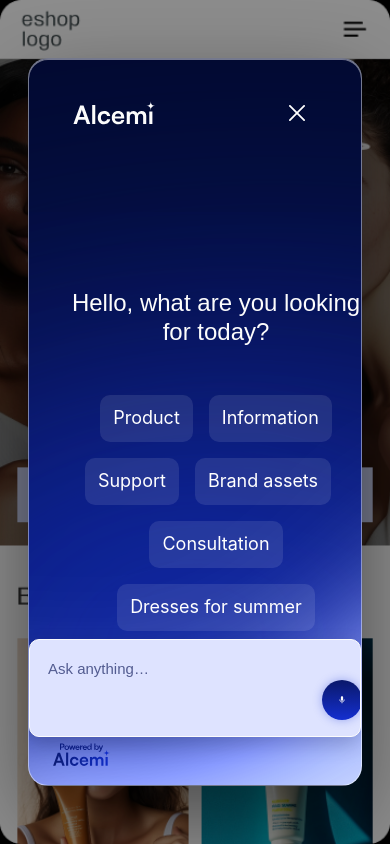
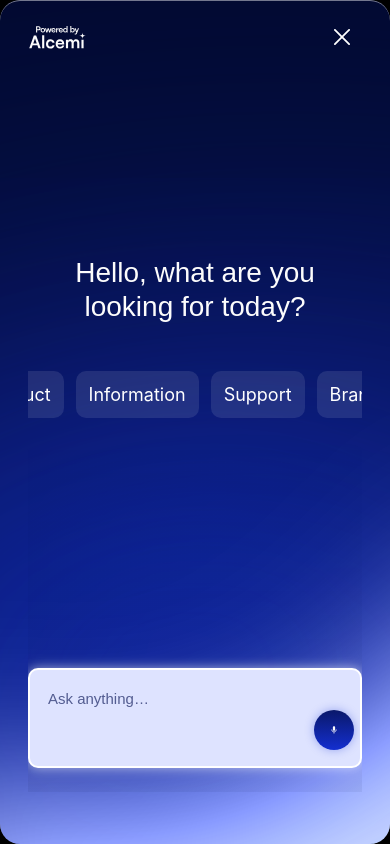
Before and after one commit to Arsenas/alcemi-ai-uzduotis, a React (Vite) app in the folder frontend/: page / in a window 390 px wide. Both pictures are taken after a click on the button "AI powered search". Built offline with nearby package versions, Linux system fonts and the light colour scheme; a web font is replaced by a local one.

Commit message:
mobile responsiveness tvarkymas

```diff
--- a/frontend/src/App.tsx
+++ b/frontend/src/App.tsx
@@ -20,7 +20,7 @@
 
   // autosize
   const taRef = useRef<HTMLTextAreaElement>(null);
-  const MAX_H = 200;
+  const MAX_H = 200; // turi sutapti su CSS .input-wrap max-height
 
   function updateFade(el: HTMLTextAreaElement) {
     const wrap = el.closest(".input-wrap") as HTMLElement | null;
@@ -31,7 +31,6 @@
     const atBottom = el.scrollTop + el.clientHeight >= el.scrollHeight - 0.5;
 
     wrap.classList.toggle("has-overflow", hasOverflow);
-    wrap.classList.toggle("scrolled", el.scrollTop > 0);
     wrap.classList.toggle("scrolled", !atTop); // viršaus fade
     wrap.classList.toggle("has-more-below", !atBottom); // apačios fade
   }
@@ -43,20 +42,39 @@
     el.style.overflowY = el.scrollHeight > MAX_H ? "auto" : "hidden";
     updateFade(el);
   }
+
+  // focus + autosize kai atsidaro modalas / peršoka į "typing"
   useEffect(() => {
-    if (taRef.current) autoresize(taRef.current);
-  }, [open, query]);
+    if (!open) return;
+    if (view !== "typing") return;
+    const el = taRef.current;
+    if (!el) return;
+    // po render
+    requestAnimationFrame(() => {
+      el.focus();
+      el.selectionStart = el.value.length;
+      el.selectionEnd = el.value.length;
+      autoresize(el);
+    });
+  }, [open, view]);
 
   function pickChip(v: string) {
     setQuery(v);
     setView("typing");
+    // autosize kai state pasikeis
+    requestAnimationFrame(() => {
+      if (taRef.current) autoresize(taRef.current);
+    });
   }
+
   function submit() {
+    if (!query.trim()) return; // nieko neteikiam jei tuščia
     setTimeout(() => {
       setAnswer("Lorem ipsum response bubble…");
       setView("answer");
     }, 400);
   }
+
   function reset() {
     setQuery("");
     setAnswer("");
@@ -66,29 +84,35 @@
   return (
     <div className="app-shell">
       <Background />
+
       {!open && (
         <AiButton
           onOpen={() => {
             setOpen(true);
             reset();
+            // užtikrinam fokusą kai modal atsidarys
+            requestAnimationFrame(() => {
+              if (taRef.current) taRef.current.focus();
+            });
           }}
         />
       )}
 
       <Modal open={open} onClose={() => setOpen(false)} title="Hello, what are you looking for today?">
-        <div style={{ flex: 1, display: "flex", flexDirection: "column", gap: 12 }}>
+        {/* Chips */}
+        <div style={{ display: "flex", flexDirection: "column", gap: 12 }}>
           <Chips items={CHIP_ITEMS} onPick={pickChip} />
         </div>
 
-        {/* DOCK ties modal apačia */}
+        {/* DOCK ties modal apačia (sticky mobilėje, absolute desktop) */}
         {view !== "answer" ? (
           <div className="input-dock">
             <form
+              className="input-wrap"
               onSubmit={(e) => {
                 e.preventDefault();
                 submit();
               }}
-              className="input-wrap"
             >
               <textarea
                 ref={taRef}
@@ -100,6 +124,13 @@
                   autoresize(e.currentTarget);
                 }}
                 onScroll={(e) => updateFade(e.currentTarget)}
+                onKeyDown={(e) => {
+                  if (e.key === "Enter" && !e.shiftKey) {
+                    e.preventDefault();
+                    submit();
+                  }
+                }}
+                aria-label="Message"
               />
               <button type="submit" className="input-action" aria-label="Send or voice">
                 <VoiceIcon width={20} height={20} aria-hidden="true" focusable="false" />
--- a/frontend/src/app/Modal.tsx
+++ b/frontend/src/app/Modal.tsx
@@ -10,14 +10,35 @@
   children: ReactNode;
 };
 
-function withBreakAfterLooking(text: string) {
-  const m = text.match(/^(.*\blooking)\b(.*)$/i);
+/**
+ * Įterpia DU galimus laužymo taškus:
+ * - MOBILE: prieš "looking"
+ * - DESKTOP: prieš "for today?"
+ * Kuris bus rodomas – valdoma CSS .break--mobile / .break--desktop
+ */
+function withResponsiveBreaks(text: string) {
+  // "Hello, what are you looking for today?"
+  // -> before="Hello, what are you", word="looking", after=" for today?"
+  const m = text.match(/^(.*?\bare you)\s+(looking)\b(.*)$/i);
   if (!m) return text;
+
+  const before = m[1];
+  const looking = m[2];
+  const after = m[3]; // starts with space: " for today?"
+
   return (
     <>
-      {m[1]}
-      <br />
-      {m[2].trimStart()}
+      {before}
+      {/* MOBILE break (prieš "looking") */}
+      <span className="break--mobile" aria-hidden="true">
+        <br />
+      </span>{" "}
+      {looking}
+      {/* DESKTOP break (prieš "for today?") */}{" "}
+      <span className="break--desktop" aria-hidden="true">
+        <br />
+      </span>
+      {after.trimStart()}
     </>
   );
 }
@@ -37,7 +58,7 @@
         setShow(false);
         setClosing(false);
         document.body.style.overflow = "";
-      }, 380); // sutampa su CSS close trukme
+      }, 380);
       return () => clearTimeout(t);
     }
   }, [open, show]);
@@ -76,7 +97,7 @@
 
           <div className="modal-col">
             <h1 id="modal-title" className="modal-title">
-              {withBreakAfterLooking(title)}
+              {withResponsiveBreaks(title)}
             </h1>
             <div className="modal-body">{children}</div>
           </div>
--- a/frontend/src/styles/modal.css
+++ b/frontend/src/styles/modal.css
@@ -1,9 +1,15 @@
-/* ========= Modal (Figma match) ========= */
+/* =========================================================
+   Modal (Figma match) — cleaned & ordered
+   Desktop preserved; Mobile = 100vw x 100dvh + sticky input
+   ========================================================= */
 
-/* Dimensions */
+/* ---------- Variables ---------- */
 :root {
+  /* Base (used before desktop/mobile overrides) */
   --modal-w: 334px;
   --modal-h: 728px;
+
+  /* Desktop (>=1024px) */
   --modal-w-desktop: 1330px;
   --modal-h-desktop: 780px;
 
@@ -11,7 +17,7 @@
   --border-soft: rgba(255, 255, 255, 0.45);
 }
 
-/* Root */
+/* ---------- Root & Backdrop ---------- */
 .modal-root {
   position: fixed;
   inset: 0;
@@ -26,13 +32,11 @@
   opacity: 1;
   pointer-events: auto;
 }
-
 .modal-root.closing {
-  opacity: 1; /* palaikom matomumą per animaciją */
-  pointer-events: none; /* kad negalima būtų spausti */
+  opacity: 1;
+  pointer-events: none;
 }
 
-/* Backdrop */
 .backdrop {
   position: absolute;
   inset: 0;
@@ -44,12 +48,12 @@
   opacity: 1;
 }
 
-/* Card */
+/* ---------- Card (Desktop-first) ---------- */
 .modal-card {
   position: absolute;
   left: 50%;
   top: 50%;
-  transform: translate(-50%, -50%); /* scale anim in modal-anim.css */
+  transform: translate(-50%, -50%); /* desktop centering */
   width: var(--modal-w);
   height: var(--modal-h);
   color: var(--text-on-dark);
@@ -65,12 +69,13 @@
   background-size: cover;
 }
 
+/* Desktop override */
 @media (min-width: 1024px) {
   .modal-card {
     width: var(--modal-w-desktop);
     height: var(--modal-h-desktop);
     border-radius: 28px;
-    background-color: #02092e; /* saugai – bazė po SVG */
+    background-color: #02092e;
     background-image: url("/img/background-gradient-desktop.svg");
     background-repeat: no-repeat;
     background-position: center;
@@ -78,7 +83,7 @@
   }
 }
 
-/* Inner container */
+/* ---------- Inner container ---------- */
 .modal-ctr {
   position: relative;
   z-index: 1;
@@ -90,36 +95,34 @@
   height: 100%;
 }
 
-/* 480px centrinis stulpelis (apgaubia H1 + chips + input) */
+/* Central column (wraps H1 + chips + children) */
 .modal-col {
-  width: 480px; /* Figma: Fixed 480 */
+  width: 480px; /* Figma fixed 480 (desktop) */
   max-width: calc(100vw - 64px);
-  margin: 140px auto 0; /* Figma: turinio blokas žemiau nav ~86px */
+  margin: 140px auto 0; /* content sits below nav */
   display: flex;
   flex-direction: column;
   align-items: stretch;
-  gap: 48px; /* Figma: tarp H1 ir chips */
+  gap: 48px; /* H1 ↕ chips spacing */
 }
 
-/* ===================== NAV (ikonos + mobile logo) ===================== */
+/* ---------- Nav (icons + optional mobile logo) ---------- */
 .modal-head {
   display: flex;
   align-items: center;
-  justify-content: space-between; /* kairė / dešinė */
+  justify-content: space-between;
   width: 100%;
   min-height: 24px;
   position: relative;
 }
-
-/* bendras ikonų mygtukas – didelis tap target, 24px svg viduje */
 .icon-btn {
   appearance: none;
   border: none;
   background: transparent;
-  padding: 8px; /* kad hit-area būtų >24px */
+  padding: 8px; /* tap target */
   margin: 0;
-  width: 40px; /* hit-area */
-  height: 40px; /* hit-area */
+  width: 40px;
+  height: 40px;
   display: inline-grid;
   place-items: center;
   cursor: pointer;
@@ -139,7 +142,6 @@
   outline-offset: 2px;
 }
 
-/* mobile logotipas – paslėptas desktop */
 .head-logo-mobile {
   display: none;
 }
@@ -148,18 +150,13 @@
   width: auto;
   display: block;
 }
-
-/* back rodom desktop/tablet, mobile – nerodom (vietoj jo logo) */
 .head-back {
   display: inline-grid;
 }
-
-/* spacer tik išlaiko 'space-between' kai kairėje rodom logo */
 .head-spacer {
   flex: 1 1 auto;
 }
 
-/* Desktop/Tablet (>=768px): back matomas, logo paslėptas */
 @media (min-width: 768px) {
   .modal-head .head-logo-mobile {
     display: none;
@@ -168,12 +165,10 @@
     display: inline-grid;
   }
 }
-
-/* Mobile (<768px): kairėje logo, back paslepiam */
 @media (max-width: 767.98px) {
   .modal-head {
     padding: 16px 20px;
-  } /* Figma mobile */
+  } /* mobile nav padding */
   .head-logo-mobile {
     display: inline-block;
   }
@@ -182,39 +177,56 @@
   }
 }
 
-/* TITLE – po NAV */
+/* ---------- Title ---------- */
 .modal-title {
-  margin: 0; /* tarpus valdo .modal-col gap */
+  margin: 0;
   text-align: center;
   font-family: "Satoshi", sans-serif;
-  font-weight: 400; /* Regular */
-  font-size: clamp(24px, 2.2vw, 32px); /* max ≈ 32px kaip Figma H1 */
+  font-weight: 400;
+  font-size: clamp(24px, 2.2vw, 32px);
   line-height: 1.2; /* 120% */
-  letter-spacing: 0; /* 0% */
-  color: #fcfcfc; /* text/inverted */
+  letter-spacing: 0;
+  color: #fcfcfc;
 }
 
-/* Content area (grid) */
+/* Responsive line-break helpers:
+   - Desktop/tablet shows break BEFORE "for today?"
+   - Mobile shows break BEFORE "looking" */
+.break--desktop {
+  display: inline;
+}
+.break--mobile {
+  display: none;
+}
+@media (max-width: 480px) {
+  .break--desktop {
+    display: none;
+  }
+  .break--mobile {
+    display: inline;
+  }
+}
+
+/* ---------- Body ---------- */
 .modal-body {
   display: flex;
   flex-direction: column;
-  align-items: center; /* sulygiuojam chips centrui */
-  gap: 20px; /* jeigu tarp chips ir bubble reikia tarpo */
-  padding: 0; /* col valdo plotį */
+  align-items: center;
+  gap: 20px; /* between chips and input group if needed */
+  padding: 0;
 }
 
-/* Desktop/Tablet: 2 centravimo eilės (4 + 2) */
+/* ---------- Chips (desktop) ---------- */
 .suggestions {
   display: flex !important;
   flex-wrap: wrap;
   justify-content: center;
   align-items: center;
-  gap: 16px; /* <- tavo prašytas tarpas */
-  max-width: 480px; /* kad kompozicija laikytųsi po H1 */
+  gap: 16px;
+  max-width: 480px;
   margin: 0 auto;
 }
 
-/* DEFAULT */
 .chip {
   display: inline-flex;
   align-items: center;
@@ -222,25 +234,6 @@
   height: 47px; /* Figma: 47 */
   padding: 0 12px; /* Figma: 12 */
   border-radius: 10px; /* Figma: 10 */
-  border: 1px solid transparent; /* no visible border */
-  background: rgba(255, 255, 255, 0.1); /* Figma default 10% */
-  color: #fff;
-  font-weight: 400;
-  font-size: 18px; /* kaip Figma screens */
-  line-height: 1;
-  white-space: nowrap;
-  cursor: pointer;
-  transition: background 0.12s ease, border-color 0.12s ease, box-shadow 0.12s ease, transform 0.06s ease;
-}
-
-/* DEFAULT */
-.chip {
-  display: inline-flex;
-  align-items: center;
-  justify-content: center;
-  height: 47px;
-  padding: 0 12px;
-  border-radius: 10px;
   border: 1px solid transparent;
   background: rgba(255, 255, 255, 0.1);
   color: #fff;
@@ -251,46 +244,41 @@
   cursor: pointer;
   transition: background 0.12s ease, border-color 0.12s ease, box-shadow 0.12s ease, transform 0.06s ease;
 }
-
-/* HOVER */
 .chip:hover {
   background: rgba(255, 255, 255, 0.2);
   border-color: #d9d9d9;
 }
-
-/* ACTIVE / SELECTED – paspaudimo metu be žiedo */
+/* Active/Selected — no ring while pressing */
 .chip:active,
 .chip[aria-pressed="true"],
 .chip.is-active {
   background: rgba(255, 255, 255, 0.3);
   border-color: transparent;
   transform: translateY(0);
-  box-shadow: none; /* svarbu: jokio žiedo kai laikai */
+  box-shadow: none;
 }
-
-/* ŽIEDAS – tik kai NE :active (t.y. jau atleista) */
+/* Ring only after release (focus but not active) */
 .chip:focus:not(:active),
 .chip:focus-visible:not(:active) {
   outline: none;
   box-shadow: 0 0 0 2px #ffffff, 0 0 0 6px #3654ff;
   border-color: transparent;
 }
-
-/* Pasirinktinai: jei nori to paties žiedo ir 'selected' būsenai */
 .chip[aria-pressed="true"]:not(:active),
 .chip.is-active:not(:active) {
   box-shadow: 0 0 0 2px #ffffff, 0 0 0 6px #3654ff;
 }
-/* FOCUS BACKGROUND tik jei NESPAUDŽIAM (kad neuždengtų :active) */
+/* Optional focus bg only when not active/selected */
 .chip:focus:not(:active):not([aria-pressed="true"]):not(.is-active) {
   background: rgba(255, 255, 255, 0.2);
 }
-/* ========= Input bubble (multiline) ========= */
+
+/* ---------- Input bubble (desktop) ---------- */
 /* Desktop (Figma: 480×120–200, r=10, bg #DEE3FF, border 1px #FCFCFC) */
 .input-wrap {
   width: 480px;
   min-height: 120px;
-  max-height: 200px; /* viršutinė riba visam burbului */
+  max-height: 200px; /* entire bubble */
   display: grid;
   grid-template-columns: 1fr 44px;
   align-items: end;
@@ -303,50 +291,39 @@
   box-shadow: 0 8px 20px rgba(0, 0, 0, 0.18);
   transition: box-shadow 0.18s ease, border-color 0.12s ease;
   position: relative;
-  overflow: hidden; /* kad gradientas laikytųsi viduje su radius */
+  overflow: hidden; /* needed for fade masks + radius */
 }
-
-/* Faded top mask – rodom tik kai yra overflow ir scrollTop>0 */
+/* Fade top — visible when overflow + scrolled from top */
 .input-wrap::after {
   content: "";
   position: absolute;
-  left: 16px; /* sutampa su burbulo padding */
+  left: 16px;
   right: 16px;
   top: 16px;
-  height: 40px; /* fade aukštis; pakoreguok pagal akį (16–24px) */
-  pointer-events: none; /* kad netrukdytų click/scroll */
+  height: 40px;
+  pointer-events: none;
   opacity: 0;
   transition: opacity 0.12s ease;
-
-  /* tas pats fonas kaip burbulo (#DEE3FF) -> į skaidrumą */
   background: linear-gradient(to bottom, rgba(222, 227, 255, 1), rgba(222, 227, 255, 0));
 }
-/* Faded bottom mask – rodom kai yra overflow ir dar yra turinio žemiau */
+/* Fade bottom — visible when overflow + not at bottom */
 .input-wrap::before {
   content: "";
   position: absolute;
-  left: 16px; /* sutampa su burbulo padding */
-  /* jei nori nekirsti su mygtuku, naudok: right: 72px; (16 + 44 + 12) */
-  right: 72px;
+  left: 16px;
+  right: 72px; /* keep clear of mic (16 + 12 + 44) */
   bottom: 10px;
-  height: 40px; /* 16–24px jei nori plonesnio */
+  height: 40px;
   pointer-events: none;
   opacity: 0;
   transition: opacity 0.12s ease;
   background: linear-gradient(to top, rgba(222, 227, 255, 1), rgba(222, 227, 255, 0));
 }
-
-/* jau turim top fade */
+/* Toggle fades */
 .input-wrap.has-overflow.scrolled::after {
   opacity: 1;
 }
-
-/* apačios fade – kai yra overflow ir nesame pačiame dugne */
 .input-wrap.has-overflow.has-more-below::before {
-  opacity: 1;
-}
-/* įjungiam fade tik tada, kai tikrai reikia */
-.input-wrap.has-overflow.scrolled::after {
   opacity: 1;
 }
 
@@ -356,7 +333,7 @@
   box-shadow: 0 0 12px rgba(255, 255, 255, 0.6);
 }
 
-/* Tekstas (textarea) */
+/* Textarea */
 .input-field {
   box-sizing: border-box;
   background: transparent;
@@ -372,54 +349,25 @@
   font-size: 16px;
   color: #444e85;
 
-  /* paslepti juostas ir neleisti horizontalaus scroll */
   overflow-x: hidden;
-  overflow-y: hidden; /* iki ribos – be scroll */
+  overflow-y: hidden; /* until JS enables auto */
   scrollbar-width: none; /* Firefox */
-  -ms-overflow-style: none; /* senas Edge/IE */
+  -ms-overflow-style: none; /* old Edge/IE */
 }
 .input-field::-webkit-scrollbar {
-  /* Chrome/Safari */
   width: 0;
   height: 0;
 }
-
-/* Užpildyta ARBA fokusas -> text/default */
 .input-field:focus,
 .input-field:not(:placeholder-shown) {
   color: #0a1444;
 }
-
-/* Placeholder */
 .input-field::placeholder {
   color: #444e85;
   opacity: 0.9;
 }
 
-/* Dock sluoksnis prie modal apačios: input fiksuotas ir auga į viršų */
-.input-dock {
-  position: absolute;
-  left: 0;
-  right: 0;
-  bottom: 56px; /* pakelk jei per arti footerio */
-  display: flex;
-  justify-content: center;
-  z-index: 2; /* virš background ir near footer */
-  pointer-events: none; /* kad nepagaudytų klikų aplink formą */
-}
-/* pati forma turi būti klikintina */
-.input-dock .input-wrap {
-  pointer-events: auto;
-}
-
-/* mobile – šiek tiek arčiau apačios */
-@media (max-width: 720px) {
-  .input-dock {
-    bottom: 48px;
-  }
-}
-
-/* Mygtukas su SVG */
+/* Input CTA button */
 .input-action {
   appearance: none;
   border: none;
@@ -449,29 +397,22 @@
   display: none;
 }
 
-/* Mobile */
-@media (max-width: 720px) {
-  .input-wrap {
-    min-height: 96px;
-    max-height: 168px;
-    grid-template-columns: 1fr 32px;
-    padding: 16px;
-  }
-  .input-field {
-    min-height: 64px;
-    max-height: 136px; /* 168 - (16+16) padding */
-    font-size: 15px;
-  }
-  .input-action {
-    width: 40px;
-    height: 40px;
-  }
-  .input-action svg {
-    width: 18px;
-    height: 18px;
-  }
+/* Desktop input docking (absolute bottom inside modal) */
+.input-dock {
+  position: absolute;
+  left: 0;
+  right: 0;
+  bottom: 56px; /* tune if too close to footer */
+  display: flex;
+  justify-content: center;
+  z-index: 2;
+  pointer-events: none;
 }
-/* Footer logo */
+.input-dock .input-wrap {
+  pointer-events: auto;
+}
+
+/* ---------- Footer ---------- */
 .modal-footer {
   position: absolute;
   left: 22px;
@@ -488,7 +429,177 @@
   display: block;
 }
 
-/* Reduced motion */
+/* ---------- Desktop-specific ---------- */
+@media (min-width: 1024px) {
+  /* base above = desktop */
+}
+
+/* ========= MOBILE (≤480px) — 100vw x 100dvh, radius 20px ========= */
+@media (max-width: 480px) {
+  /* Atjungiame desktop centering ant root */
+  .modal-root {
+    justify-content: initial !important;
+    align-items: initial !important;
+  }
+
+  /* Full viewport; reaguoja į keyboard su 100dvh */
+  .modal-card {
+    position: fixed !important;
+    inset: 0 !important;
+    width: 100vw !important;
+    height: 100dvh !important;
+    transform: none !important;
+    margin: 0 !important;
+    border-radius: 20px;
+    background-color: #02092e;
+    background-image: url("/img/background-gradient-mobile.svg");
+    background-repeat: no-repeat;
+    background-position: center;
+    background-size: cover;
+    display: flex;
+    border: none;
+  }
+
+  html,
+  body {
+    overflow-x: hidden;
+  }
+
+  .modal-ctr {
+    height: 100%;
+    display: flex;
+    flex-direction: column;
+  }
+
+  /* NAV – fixed 334×38 centered */
+  .modal-head {
+    width: 334px;
+    height: 38px;
+    margin: 0 auto;
+    justify-content: space-between;
+    padding: 0;
+  }
+
+  /* Central column (H1 + chips) */
+  .modal-col {
+    width: 334px;
+    max-width: calc(100vw - 32px);
+    margin: 200px auto 0; /* lower block like Figma */
+    gap: 48px;
+    align-items: stretch;
+    flex: 0 0 auto;
+  }
+
+  /* H1 size + center */
+  .modal-title {
+    width: 286px;
+    margin-inline: auto;
+    text-align: center;
+    font-size: 28px;
+    line-height: 1.2;
+  }
+
+  /* Body – scrolls under sticky input */
+  .modal-body {
+    width: 100%;
+    max-width: none; /* <— was 334px */
+    margin: 0;
+    flex: 1 1 auto;
+    display: flex;
+    flex-direction: column;
+    gap: 20px;
+    overflow: auto;
+    /* only tiny reserve; input handles its own bottom gap */
+    padding-bottom: env(safe-area-inset-bottom, 0px); /* <— was big calc(...) */
+  }
+
+  /* CHIPS: edge-to-edge row with horizontal scroll */
+  .suggestions {
+    display: flex !important;
+    flex-wrap: nowrap;
+    justify-content: flex-start;
+    gap: 12px;
+    width: 100%;
+    /* pull to the card edges while keeping inner 16px padding */
+    margin-left: -16px;
+    margin-right: -16px;
+    padding-left: 16px;
+    padding-right: 16px;
+
+    overflow-x: auto;
+    scrollbar-width: none;
+  }
+  .suggestions::-webkit-scrollbar {
+    display: none;
+  }
+  .chips-break {
+    display: none !important;
+  }
+
+  /* Sticky input at the very bottom (moves with keyboard) */
+  .input-dock {
+    position: sticky;
+    bottom: 0;
+    left: 0;
+    right: 0;
+    display: flex;
+    justify-content: center;
+    margin-top: auto;
+    z-index: 3;
+    pointer-events: none;
+    padding-bottom: calc(24px + env(safe-area-inset-bottom, 0px));
+    background: linear-gradient(to bottom, rgba(2, 9, 46, 0), rgba(2, 9, 46, 0.06));
+  }
+  .input-dock .input-wrap {
+    pointer-events: auto;
+  }
+
+  /* Input bubble – 334px, 96–200 */
+  .input-wrap {
+    width: min(334px, calc(100vw - 32px)); /* side gutters */
+    min-height: 96px;
+    max-height: 200px;
+    grid-template-columns: 1fr 40px;
+    padding: 16px;
+    margin: 0 auto;
+    margin-top: 230px;
+    box-sizing: border-box;
+  }
+  .input-field {
+    min-height: 64px;
+    max-height: 168px;
+    font-size: 15px;
+  }
+  .input-action {
+    width: 40px;
+    height: 40px;
+  }
+  .input-action svg {
+    width: 18px;
+    height: 18px;
+  }
+
+  /* Fade not to collide with mic */
+  .input-wrap::after {
+    left: 16px;
+    right: 72px;
+    top: 16px;
+    height: 24px;
+  }
+  .input-wrap::before {
+    left: 16px;
+    right: 72px;
+    bottom: 16px;
+    height: 24px;
+  }
+
+  /* Mobile – "Powered by" hidden */
+  .modal-footer {
+    display: none !important;
+  }
+}
+
+/* ---------- Reduced motion ---------- */
 @media (prefers-reduced-motion: reduce) {
   .backdrop {
     transition: none !important;
```
Also changed, not shown: frontend/public/img/logo-mobile.svg.
